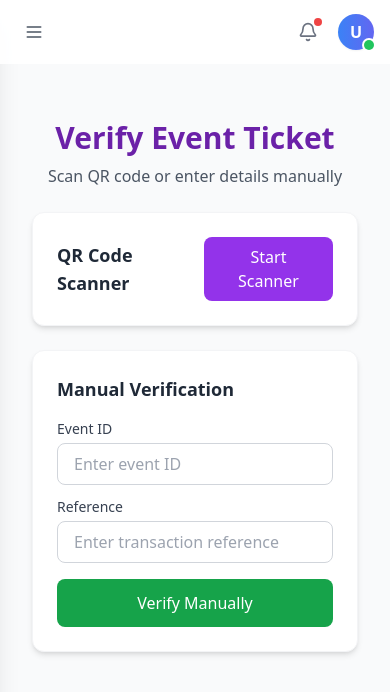
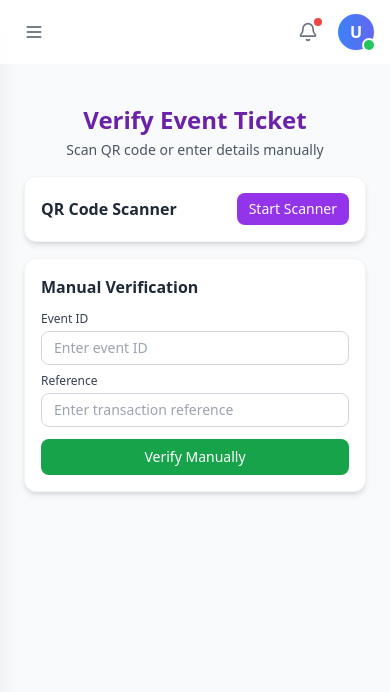
Before and after one commit to RaynerdTech/MatchCraft, a Next.js app: page /dashboard/events/verify in a window 390 px wide. Shown: the top 692 px of the page. Built offline with nearby package versions, Linux system fonts and the light colour scheme; no server answers.

Commit message:
responsiveness

```diff
--- a/app/Home/hero.tsx
+++ b/app/Home/hero.tsx
@@ -244,7 +244,7 @@ const HeroSection = () => {
 
             <motion.div className="flex flex-col sm:flex-row gap-4 justify-center lg:justify-start" variants={fadeInUp}>
               <Link
-                href="/signin"
+                href="/dashboard/browse-events"
                 className="inline-flex items-center justify-center gap-3 bg-blue-600 hover:bg-blue-700 text-white px-8 py-4 rounded-full text-lg font-bold transition-all duration-300 transform hover:-translate-y-1 focus-visible:outline-none focus-visible:ring-4 focus-visible:ring-blue-400 focus-visible:ring-offset-2 shadow-xl hover:shadow-blue-500/30 group hover-glow"
               >
                 <span>Join a Match</span>
@@ -253,7 +253,7 @@ const HeroSection = () => {
                 </span>
               </Link>
               <Link
-                href="/dashboard/create-event"
+                href="/signin"
                 className="inline-flex items-center justify-center gap-3 bg-transparent border-2 border-white/80 hover:border-white text-white px-8 py-4 rounded-full text-lg font-bold transition-all duration-300 hover:bg-white/10 focus-visible:outline-none focus-visible:ring-4 focus-visible:ring-blue-400 focus-visible:ring-offset-2 backdrop-blur-sm hover-glow"
               >
                 <span>Organize Event</span>
--- a/app/api/payments/initiate/route.ts
+++ b/app/api/payments/initiate/route.ts
@@ -14,7 +14,7 @@ export async function POST(req: Request) {
     const userId = session?.user?._id;
 
     if (!userId) {
-      return NextResponse.json({ error: "Unauthorized" }, { status: 401 });
+      return NextResponse.json({ error: "Login or create an account to join event" }, { status: 401 });
     }
 
     const { eventId } = await req.json();
--- a/app/dashboard/events/verify/page.tsx
+++ b/app/dashboard/events/verify/page.tsx
@@ -63,19 +63,19 @@ export default function VerifyPassPage() {
   };
 
   return (
-    <div className="max-w-md mx-auto px-4 py-8 space-y-6">
-      <div className="text-center">
-        <h1 className="text-3xl font-bold text-purple-800 mb-2">Verify Event Ticket</h1>
-        <p className="text-gray-600">Scan QR code or enter details manually</p>
+    <div className="max-w-md mx-auto px-2 sm:px-4 py-4 sm:py-6 space-y-4 sm:space-y-6 w-full">
+      <div className="text-center px-2">
+        <h1 className="text-2xl sm:text-3xl font-bold text-purple-800 mb-1 sm:mb-2">Verify Event Ticket</h1>
+        <p className="text-sm sm:text-base text-gray-600">Scan QR code or enter details manually</p>
       </div>
 
       {/* QR SCANNER */}
-      <div className="bg-white p-6 rounded-xl shadow-md space-y-4 border border-gray-100">
+      <div className="bg-white p-4 sm:p-6 rounded-xl shadow-md space-y-3 sm:space-y-4 border border-gray-100">
         <div className="flex justify-between items-center">
-          <h2 className="font-semibold text-lg text-gray-800">QR Code Scanner</h2>
+          <h2 className="font-semibold text-base sm:text-lg text-gray-800">QR Code Scanner</h2>
           <button
             onClick={() => setScanning((prev) => !prev)}
-            className={`px-4 py-2 rounded-lg font-medium transition-all ${
+            className={`px-3 sm:px-4 py-1.5 sm:py-2 rounded-lg font-medium transition-all text-sm sm:text-base ${
               scanning
                 ? 'bg-red-500 hover:bg-red-600 text-white'
                 : 'bg-purple-600 hover:bg-purple-700 text-white'
@@ -83,8 +83,8 @@ export default function VerifyPassPage() {
             disabled={isLoading}
           >
             {scanning ? (
-              <span className="flex items-center gap-2">
-                <svg className="animate-spin h-4 w-4 text-white" xmlns="http://www.w3.org/2000/svg" fill="none" viewBox="0 0 24 24">
+              <span className="flex items-center gap-1 sm:gap-2">
+                <svg className="animate-spin h-3 w-3 sm:h-4 sm:w-4 text-white" xmlns="http://www.w3.org/2000/svg" fill="none" viewBox="0 0 24 24">
                   <circle className="opacity-25" cx="12" cy="12" r="10" stroke="currentColor" strokeWidth="4"></circle>
                   <path className="opacity-75" fill="currentColor" d="M4 12a8 8 0 018-8V0C5.373 0 0 5.373 0 12h4zm2 5.291A7.962 7.962 0 014 12H0c0 3.042 1.135 5.824 3 7.938l3-2.647z"></path>
                 </svg>
@@ -95,38 +95,38 @@ export default function VerifyPassPage() {
         </div>
 
         {scanning && (
-          <div className="border-2 border-dashed border-gray-200 rounded-lg p-4">
+          <div className="border-2 border-dashed border-gray-200 rounded-lg p-2 sm:p-4">
             <QRCodeScanner onScan={handleScan} />
-            <p className="text-sm text-center text-gray-500 mt-2">Point camera at QR code to scan</p>
+            <p className="text-xs sm:text-sm text-center text-gray-500 mt-1 sm:mt-2">Point camera at QR code to scan</p>
           </div>
         )}
       </div>
 
       {/* MANUAL INPUT */}
-      <div className="bg-white p-6 rounded-xl shadow-md space-y-4 border border-gray-100">
-        <h2 className="font-semibold text-lg text-gray-800">Manual Verification</h2>
-        <div className="space-y-3">
+      <div className="bg-white p-4 sm:p-6 rounded-xl shadow-md space-y-3 sm:space-y-4 border border-gray-100">
+        <h2 className="font-semibold text-base sm:text-lg text-gray-800">Manual Verification</h2>
+        <div className="space-y-2 sm:space-y-3">
           <div>
-            <label htmlFor="eventId" className="block text-sm font-medium text-gray-700 mb-1">Event ID</label>
+            <label htmlFor="eventId" className="block text-xs sm:text-sm font-medium text-gray-700 mb-1">Event ID</label>
             <input
               id="eventId"
               type="text"
               placeholder="Enter event ID"
               value={manual.eventId}
               onChange={(e) => setManual({ ...manual, eventId: e.target.value })}
-              className="w-full px-4 py-2 border border-gray-300 rounded-lg focus:ring-2 focus:ring-purple-500 focus:border-purple-500"
+              className="w-full px-3 sm:px-4 py-1.5 sm:py-2 text-sm sm:text-base border border-gray-300 rounded-lg focus:ring-2 focus:ring-purple-500 focus:border-purple-500"
               disabled={isLoading}
             />
           </div>
           <div>
-            <label htmlFor="reference" className="block text-sm font-medium text-gray-700 mb-1">Reference</label>
+            <label htmlFor="reference" className="block text-xs sm:text-sm font-medium text-gray-700 mb-1">Reference</label>
             <input
               id="reference"
               type="text"
               placeholder="Enter transaction reference"
               value={manual.reference}
               onChange={(e) => setManual({ ...manual, reference: e.target.value })}
-              className="w-full px-4 py-2 border border-gray-300 rounded-lg focus:ring-2 focus:ring-purple-500 focus:border-purple-500"
+              className="w-full px-3 sm:px-4 py-1.5 sm:py-2 text-sm sm:text-base border border-gray-300 rounded-lg focus:ring-2 focus:ring-purple-500 focus:border-purple-500"
               disabled={isLoading}
             />
           </div>
@@ -134,11 +134,11 @@ export default function VerifyPassPage() {
         <button
           onClick={handleManualSubmit}
           disabled={isLoading}
-          className="w-full py-3 bg-green-600 hover:bg-green-700 text-white font-medium rounded-lg transition-all flex items-center justify-center"
+          className="w-full py-2 sm:py-3 bg-green-600 hover:bg-green-700 text-white font-medium rounded-lg transition-all flex items-center justify-center text-sm sm:text-base"
         >
           {isLoading ? (
-            <span className="flex items-center gap-2">
-              <svg className="animate-spin h-5 w-5 text-white" xmlns="http://www.w3.org/2000/svg" fill="none" viewBox="0 0 24 24">
+            <span className="flex items-center gap-1 sm:gap-2">
+              <svg className="animate-spin h-4 w-4 sm:h-5 sm:w-5 text-white" xmlns="http://www.w3.org/2000/svg" fill="none" viewBox="0 0 24 24">
                 <circle className="opacity-25" cx="12" cy="12" r="10" stroke="currentColor" strokeWidth="4"></circle>
                 <path className="opacity-75" fill="currentColor" d="M4 12a8 8 0 018-8V0C5.373 0 0 5.373 0 12h4zm2 5.291A7.962 7.962 0 014 12H0c0 3.042 1.135 5.824 3 7.938l3-2.647z"></path>
               </svg>
@@ -153,7 +153,7 @@ export default function VerifyPassPage() {
       {/* RESULT */}
       {result && (
         <div
-          className={`border p-6 rounded-xl shadow-md ${
+          className={`border p-4 sm:p-6 rounded-xl shadow-md ${
             status === 'success'
               ? result.used
                 ? 'bg-amber-50 border-amber-300'
@@ -161,8 +161,8 @@ export default function VerifyPassPage() {
               : 'bg-red-50 border-red-300'
           }`}
         >
-          <div className="flex items-start gap-3 mb-4">
-            <div className={`flex-shrink-0 mt-1 ${
+          <div className="flex items-start gap-2 sm:gap-3 mb-3 sm:mb-4">
+            <div className={`flex-shrink-0 mt-0.5 sm:mt-1 ${
               status === 'fail'
                 ? 'text-red-500'
                 : result.used
@@ -170,21 +170,21 @@ export default function VerifyPassPage() {
                 : 'text-green-500'
             }`}>
               {status === 'fail' ? (
-                <svg xmlns="http://www.w3.org/2000/svg" className="h-6 w-6" fill="none" viewBox="0 0 24 24" stroke="currentColor">
+                <svg xmlns="http://www.w3.org/2000/svg" className="h-5 w-5 sm:h-6 sm:w-6" fill="none" viewBox="0 0 24 24" stroke="currentColor">
                   <path strokeLinecap="round" strokeLinejoin="round" strokeWidth={2} d="M12 8v4m0 4h.01M21 12a9 9 0 11-18 0 9 9 0 0118 0z" />
                 </svg>
               ) : result.used ? (
-                <svg xmlns="http://www.w3.org/2000/svg" className="h-6 w-6" fill="none" viewBox="0 0 24 24" stroke="currentColor">
+                <svg xmlns="http://www.w3.org/2000/svg" className="h-5 w-5 sm:h-6 sm:w-6" fill="none" viewBox="0 0 24 24" stroke="currentColor">
                   <path strokeLinecap="round" strokeLinejoin="round" strokeWidth={2} d="M12 9v2m0 4h.01m-6.938 4h13.856c1.54 0 2.502-1.667 1.732-3L13.732 4c-.77-1.333-2.694-1.333-3.464 0L3.34 16c-.77 1.333.192 3 1.732 3z" />
                 </svg>
               ) : (
-                <svg xmlns="http://www.w3.org/2000/svg" className="h-6 w-6" fill="none" viewBox="0 0 24 24" stroke="currentColor">
+                <svg xmlns="http://www.w3.org/2000/svg" className="h-5 w-5 sm:h-6 sm:w-6" fill="none" viewBox="0 0 24 24" stroke="currentColor">
                   <path strokeLinecap="round" strokeLinejoin="round" strokeWidth={2} d="M9 12l2 2 4-4m6 2a9 9 0 11-18 0 9 9 0 0118 0z" />
                 </svg>
               )}
             </div>
             <div>
-              <h3 className={`text-lg font-bold ${
+              <h3 className={`text-base sm:text-lg font-bold ${
                 status === 'fail'
                   ? 'text-red-700'
                   : result.used
@@ -197,14 +197,14 @@ export default function VerifyPassPage() {
                   ? 'Used Ticket Detected'
                   : 'Ticket Verified Successfully'}
               </h3>
-              <p className="text-sm text-gray-600 mt-1">
+              <p className="text-xs sm:text-sm text-gray-600 mt-0.5 sm:mt-1">
                 {result.message || (status === "fail" ? "Invalid or used ticket" : "This ticket is valid")}
               </p>
             </div>
           </div>
 
-          <div className="grid grid-cols-1 md:grid-cols-2 gap-4 text-sm">
-            <div className="space-y-2">
+          <div className="grid grid-cols-1 md:grid-cols-2 gap-3 sm:gap-4 text-xs sm:text-sm">
+            <div className="space-y-1 sm:space-y-2">
               <div>
                 <p className="font-medium text-gray-500">Event</p>
                 <p className="text-gray-800">{result.event?.title || 'N/A'}</p>
@@ -221,7 +221,7 @@ export default function VerifyPassPage() {
                 </p>
               </div>
             </div>
-            <div className="space-y-2">
+            <div className="space-y-1 sm:space-y-2">
               <div>
                 <p className="font-medium text-gray-500">Attendee</p>
                 <p className="text-gray-800">{result.user?.name || 'N/A'}</p>
@@ -232,18 +232,18 @@ export default function VerifyPassPage() {
               </div>
               <div>
                 <p className="font-medium text-gray-500">Reference</p>
-                <p className="text-gray-800 font-mono">{result.reference}</p>
+                <p className="text-gray-800 font-mono text-xs sm:text-sm">{result.reference}</p>
               </div>
             </div>
           </div>
 
-          <div className="mt-4 pt-4 border-t border-gray-200">
-            <div className="flex justify-between text-xs text-gray-500">
+          <div className="mt-3 sm:mt-4 pt-3 sm:pt-4 border-t border-gray-200">
+            <div className="flex flex-col xs:flex-row justify-between text-2xs sm:text-xs text-gray-500 gap-1 sm:gap-0">
               <span>Event ID: {result.eventId}</span>
               <span>User ID: {result.userId || 'N/A'}</span>
             </div>
             {result.scannedAt && (
-              <div className="text-xs text-gray-500 mt-1">
+              <div className="text-2xs sm:text-xs text-gray-500 mt-1">
                 Scanned at: {new Date(result.scannedAt).toLocaleString()}
               </div>
             )}
--- a/app/onboarding/page.tsx
+++ b/app/onboarding/page.tsx
@@ -9,7 +9,7 @@ import type { Variants } from 'framer-motion';
 // Constants for dropdown options
 const skillOptions = ['beginner', 'intermediate', 'advanced'];
 const positionOptions = ['goalkeeper', 'defender', 'midfielder', 'forward'];
-const roleOptions = ['player', 'organizer', 'admin'];
+const roleOptions = ['player', 'organizer'];
 
 // Animation variants for consistent motion
 const containerVariants: Variants = {
```
